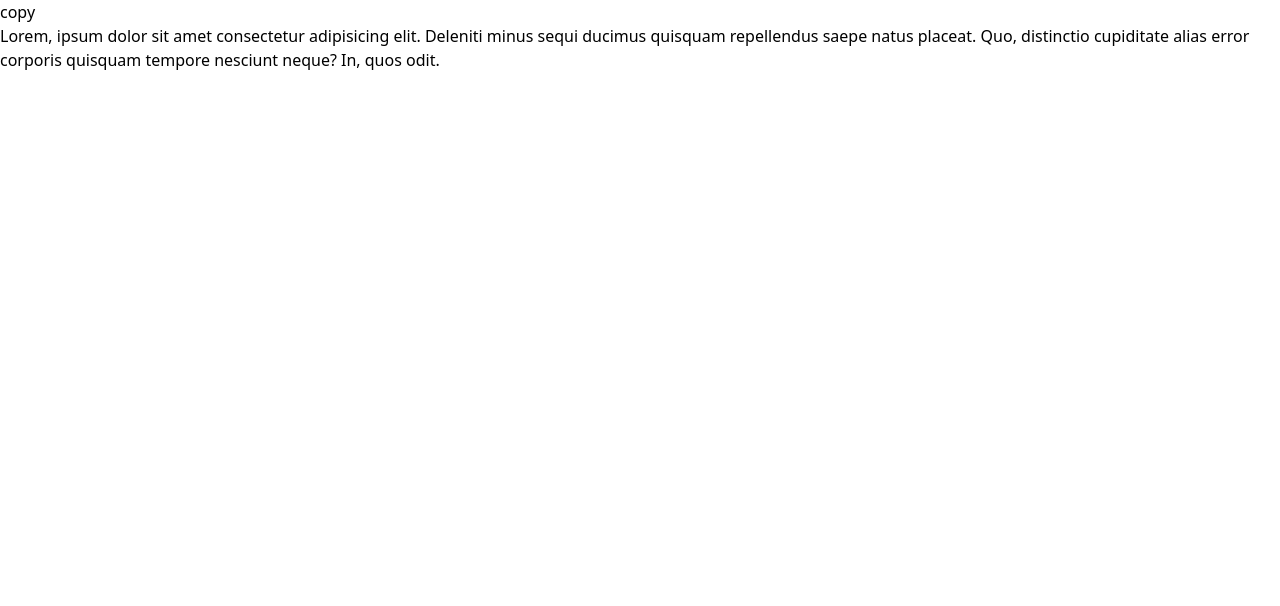
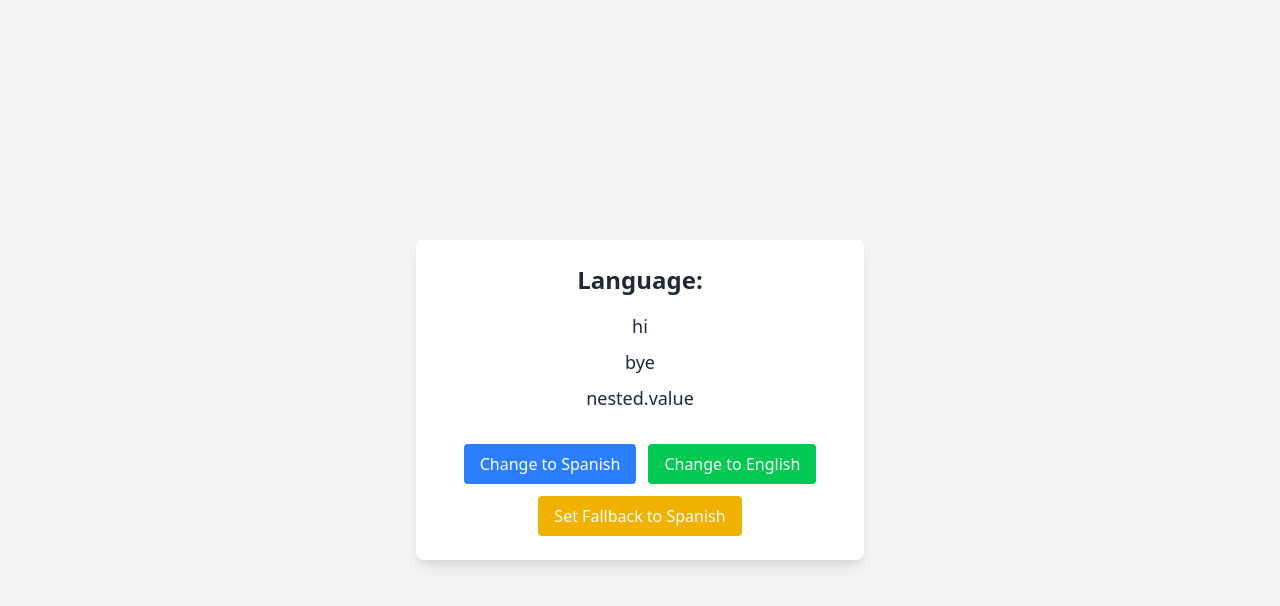
Before and after one commit to Mukesh20120/React-Machine-code, a React (Vite) app in the folder machineCode/: page / in a window 1280 px wide. Shown: the top 606 px of the page. Built offline with nearby package versions, Linux system fonts and the light colour scheme.

Commit message:
create custom hook translate

```diff
--- a/machineCode/src/App.jsx
+++ b/machineCode/src/App.jsx
@@ -32,6 +32,8 @@ import UseClickOutsideComponent from "./hooks/UseClickOutside/UseClickOutsideCom
 import ClickOutsideComponent from "./hooks/UseClickOutside/UseClickOutsideComponent";
 import Magnifier from "./pages/Magnifier";
 import UseCopyClipboardComponent from "./hooks/UseCopyClipboard/UseCopyClipboardComponent";
+import CookieComponent from "./hooks/UseCookie/CookieComponent";
+import TranslateComponent from "./hooks/useTranslate/TranslateComponent";
 
 function App() {
   return (
@@ -65,8 +67,10 @@ function App() {
       {/* <MediaQueryComponent/> */}
       {/* <GeolocationComponent/> */}
       {/* <ClickOutsideComponent/> */}
-        {/* <Magnifier zoomMultiplier={10} lensDiameter={300} /> */}
-        <UseCopyClipboardComponent/>
+      {/* <Magnifier zoomMultiplier={10} lensDiameter={300} /> */}
+      {/* <UseCopyClipboardComponent/> */}
+      {/* <CookieComponent/> */}
+      <TranslateComponent />
     </div>
   );
 }
--- /dev/null
+++ b/machineCode/src/hooks/useTranslate/TranslateComponent.jsx
@@ -0,0 +1,41 @@
+import React from 'react';
+import useTranslate from './useTranslate';
+
+export default function TranslateComponent() {
+  const { language, setLanguage, setFallbackLanguage, t } = useTranslate();
+
+  return (
+    <div className="flex flex-col items-center justify-center min-h-screen bg-gray-100 text-gray-800 p-8">
+      <div className="bg-white shadow-lg rounded-lg p-6 w-full max-w-md text-center space-y-4">
+        <h1 className="text-2xl font-bold">Language: <span className="text-blue-500">{language}</span></h1>
+
+        <div className="space-y-2 text-lg">
+          <p>{t("hi")}</p>
+          <p>{t("bye")}</p>
+          <p>{t("nested.value")}</p>
+        </div>
+
+        <div className="flex flex-wrap justify-center gap-3 pt-4">
+          <button
+            onClick={() => setLanguage("sp")}
+            className="px-4 py-2 bg-blue-500 hover:bg-blue-600 text-white rounded transition"
+          >
+            Change to Spanish
+          </button>
+          <button
+            onClick={() => setLanguage("en")}
+            className="px-4 py-2 bg-green-500 hover:bg-green-600 text-white rounded transition"
+          >
+            Change to English
+          </button>
+          <button
+            onClick={() => setFallbackLanguage("en")}
+            className="px-4 py-2 bg-yellow-500 hover:bg-yellow-600 text-white rounded transition"
+          >
+            Set Fallback to Spanish
+          </button>
+        </div>
+      </div>
+    </div>
+  );
+}
--- /dev/null
+++ b/machineCode/src/hooks/useTranslate/translations/en.json
@@ -0,0 +1,5 @@
+{
+    "hi": "Hello",
+    "bye": "Goodbye",
+    "nested": { "value": "Test" }
+  }
--- /dev/null
+++ b/machineCode/src/hooks/useTranslate/translations/index.js
@@ -0,0 +1,2 @@
+export * as en from "./en.json"
+export * as sp from "./sp.json"
--- /dev/null
+++ b/machineCode/src/hooks/useTranslate/translations/sp.json
@@ -0,0 +1,3 @@
+{
+    "hi": "Hola"
+  }
--- /dev/null
+++ b/machineCode/src/hooks/useTranslate/useTranslate.js
@@ -0,0 +1,33 @@
+import React from "react";
+import { useLocalStorage } from "../UseStorage/useStorage";
+import * as translations from "./translations";
+
+export default function useTranslate() {
+  const [language, setLanguage] = useLocalStorage("language", "en");
+  const [fallbackLanguage, setFallbackLanguage] = useLocalStorage(
+    "fallBackLanguage",
+    "sp"
+  );
+
+  const translate = (key) => {
+    const keys = key.split(".");
+
+    return (
+      getNestedTranslation(language, keys) ??
+      getNestedTranslation(fallbackLanguage, keys) ??
+      key
+    );
+  };
+  return {
+    language,
+    setLanguage,
+    fallbackLanguage,
+    setFallbackLanguage,
+    t: translate,
+  };
+}
+function getNestedTranslation(language, keys) {
+  return keys.reduce((obj, key) => {
+    return obj?.[key];
+  }, translations[language]);
+}
```
